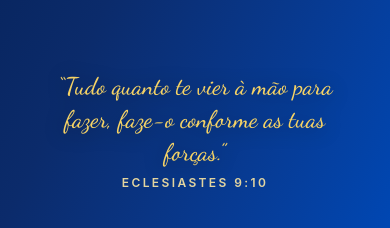
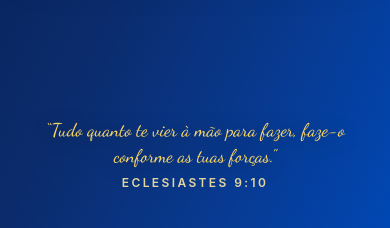
Before and after one commit to rhboxpmp/RHBOX, a Next.js app: page /login in a window 390 px wide. Shown: the part 613-841 px from the top of the page. Built offline with nearby package versions, Linux system fonts and the light colour scheme; no server answers.

Commit message:
style(login): mantem versiculo Eclesiastes 9:10 em uma unica linha responsiva

```diff
--- a/src/app/login/page.tsx
+++ b/src/app/login/page.tsx
@@ -155,8 +155,8 @@ export default function LoginPage() {
       </div>
 
       {/* Versículo na parte inferior sobre o fundo azul */}
-      <footer className="w-full max-w-3xl text-center px-4 pb-2">
-        <p className="font-script text-2xl sm:text-3xl md:text-[34px] leading-snug text-[#F6D365] drop-shadow-[0_2px_10px_rgba(0,0,0,0.4)]">
+      <footer className="w-full max-w-6xl text-center px-4 pb-2">
+        <p className="font-script text-[clamp(1.15rem,2.4vw,2.15rem)] sm:whitespace-nowrap leading-snug text-[#F6D365] drop-shadow-[0_2px_10px_rgba(0,0,0,0.4)]">
           “Tudo quanto te vier à mão para fazer, faze-o conforme as tuas forças.”
         </p>
         <p className="mt-1.5 text-xs sm:text-sm font-semibold tracking-[0.2em] uppercase text-[#FCE7A2]/90">
```
